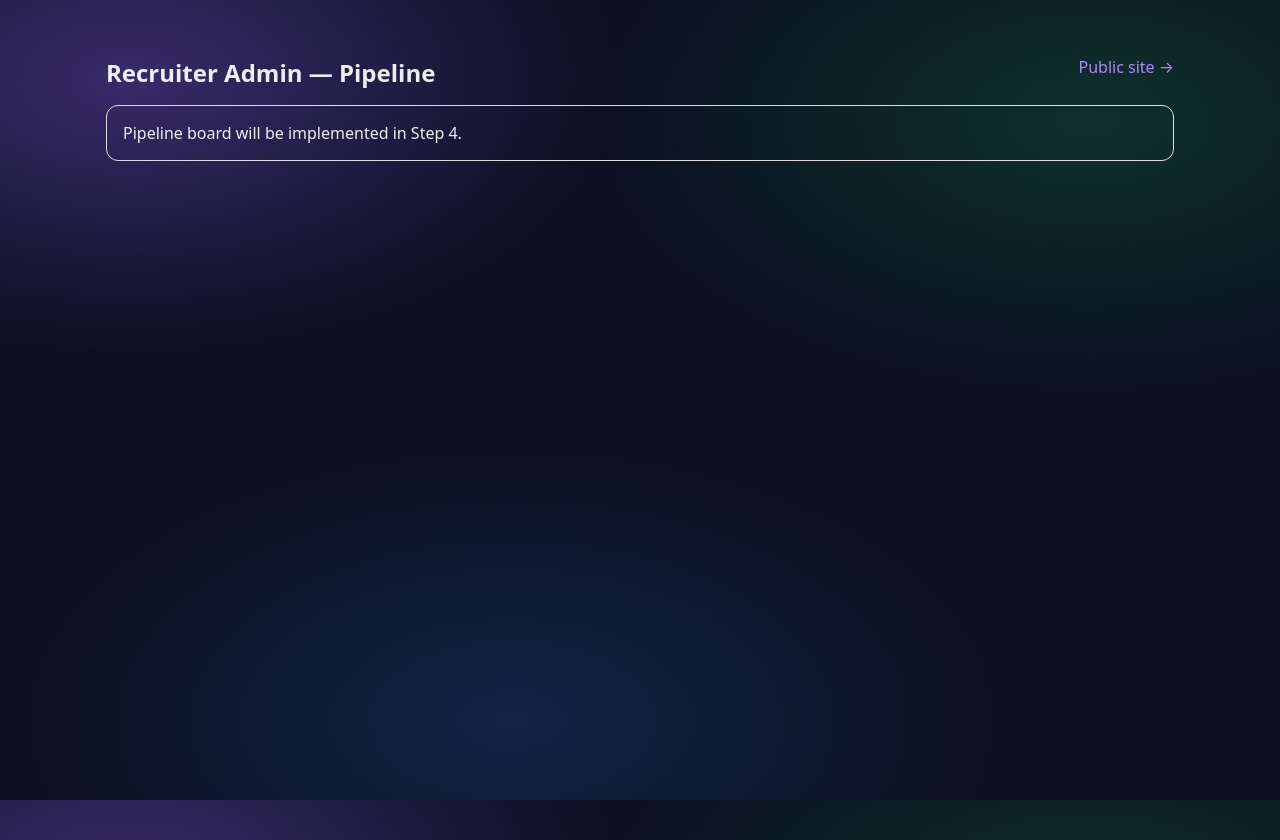
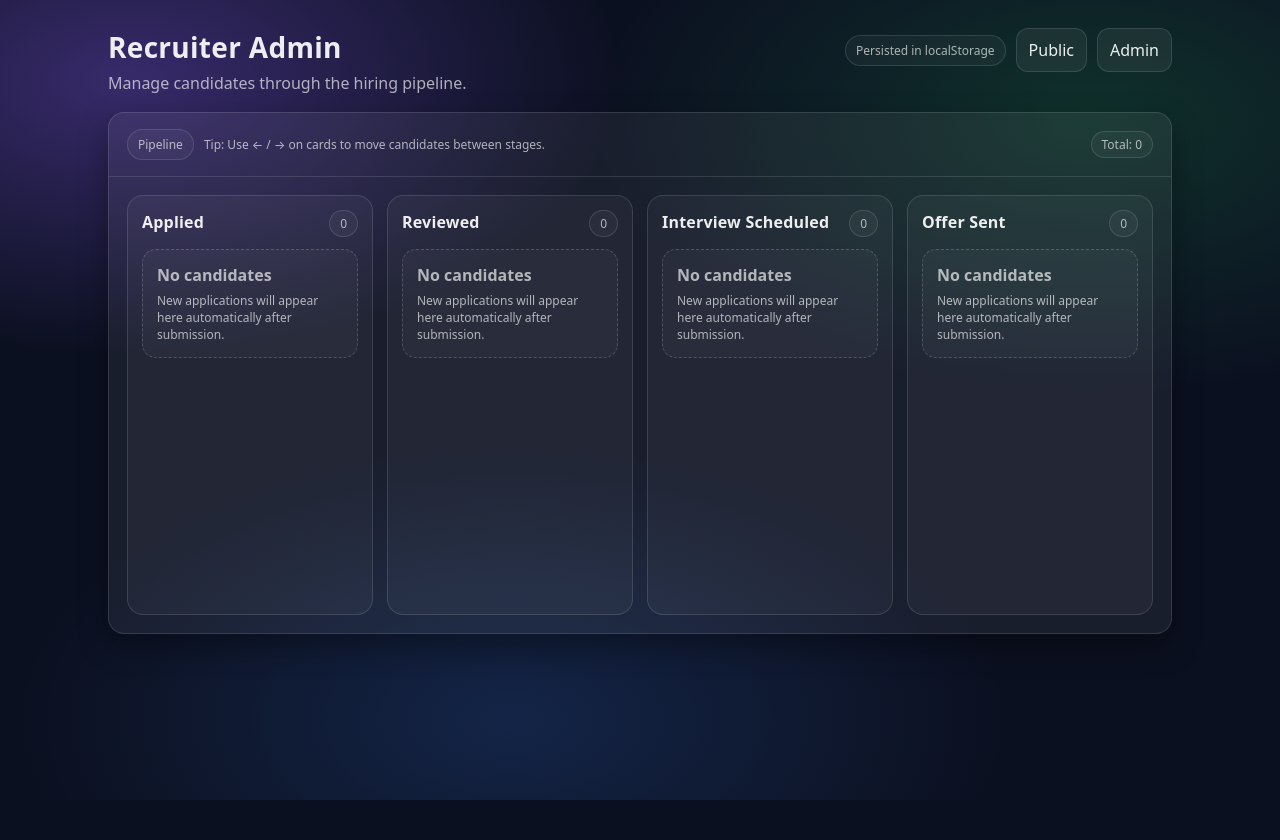
Before and after one commit to Kobby-Jones/hirelink, a React (Vite) app: page /admin in a window 1280 px wide. After the commit the page ends 800 px from the top, so only its background shows below. Built offline with nearby package versions, Linux system fonts and the light colour scheme.

Commit message:
Created the Admin Pipeline Board page

```diff
--- a/src/pages/admin/AdminBoard.tsx
+++ b/src/pages/admin/AdminBoard.tsx
@@ -1,16 +1,89 @@
-import { Link } from "react-router-dom";
+import Layout from "../../components/Layout";
+import { useApplicationsStore } from "../../store/applicationsStore";
+import type { ApplicationStatus } from "../../types/domain";
+import { STATUS_ORDER, STATUS_LABEL } from "../../utils/status";
+import ApplicationCard from "../../components/admin/ApplicationCard";
 
 export default function AdminBoard() {
+  const applications = useApplicationsStore((s) => s.applications);
+
+  const grouped: Record<ApplicationStatus, typeof applications> = {
+    APPLIED: [],
+    REVIEWED: [],
+    INTERVIEW_SCHEDULED: [],
+    OFFER_SENT: [],
+  };
+
+  for (const a of applications) grouped[a.status].push(a);
+
+  // Optional: newest first per column
+  for (const key of STATUS_ORDER) {
+    grouped[key].sort((a, b) => (a.createdAt < b.createdAt ? 1 : -1));
+  }
+
   return (
-    <div style={{ maxWidth: 1100, margin: "40px auto", padding: 16 }}>
-      <header style={{ display: "flex", justifyContent: "space-between" }}>
-        <h2 style={{ margin: 0 }}>Recruiter Admin — Pipeline</h2>
-        <Link to="/">Public site →</Link>
-      </header>
+    <Layout
+      title="Recruiter Admin"
+      subtitle="Manage candidates through the hiring pipeline."
+      right={<span className="badge">Persisted in localStorage</span>}
+    >
+      <div className="card">
+        <div className="cardHeader">
+          <div className="hStack" style={{ justifyContent: "space-between" }}>
+            <div className="hStack">
+              <span className="badge">Pipeline</span>
+              <span className="small">
+                Tip: Use ← / → on cards to move candidates between stages.
+              </span>
+            </div>
+            <span className="countPill">
+              Total: {applications.length}
+            </span>
+          </div>
+        </div>
 
-      <div style={{ marginTop: 16, padding: 16, border: "1px solid #ddd", borderRadius: 12 }}>
-        Pipeline board will be implemented in Step 4.
+        <div className="cardBody">
+          <div className="pipeline">
+            {STATUS_ORDER.map((status) => (
+              <PipelineColumn
+                key={status}
+                title={STATUS_LABEL[status]}
+                items={grouped[status]}
+              />
+            ))}
+          </div>
+        </div>
       </div>
-    </div>
+    </Layout>
   );
 }
+
+function PipelineColumn({
+  title,
+  items,
+}: {
+  title: string;
+  items: any[];
+}) {
+  return (
+    <section className="column">
+      <div className="columnHeader">
+        <div className="columnTitle">{title}</div>
+        <div className="countPill">{items.length}</div>
+      </div>
+
+      <div className="vStack">
+        {items.length === 0 ? (
+          <div className="emptyState">
+            <div style={{ fontWeight: 750, marginBottom: 6 }}>No candidates</div>
+            <div className="small">
+              New applications will appear here automatically after submission.
+            </div>
+          </div>
+        ) : (
+          items.map((app) => <ApplicationCard key={app.applicationId} app={app} />)
+        )}
+      </div>
+    </section>
+  );
+}
```
